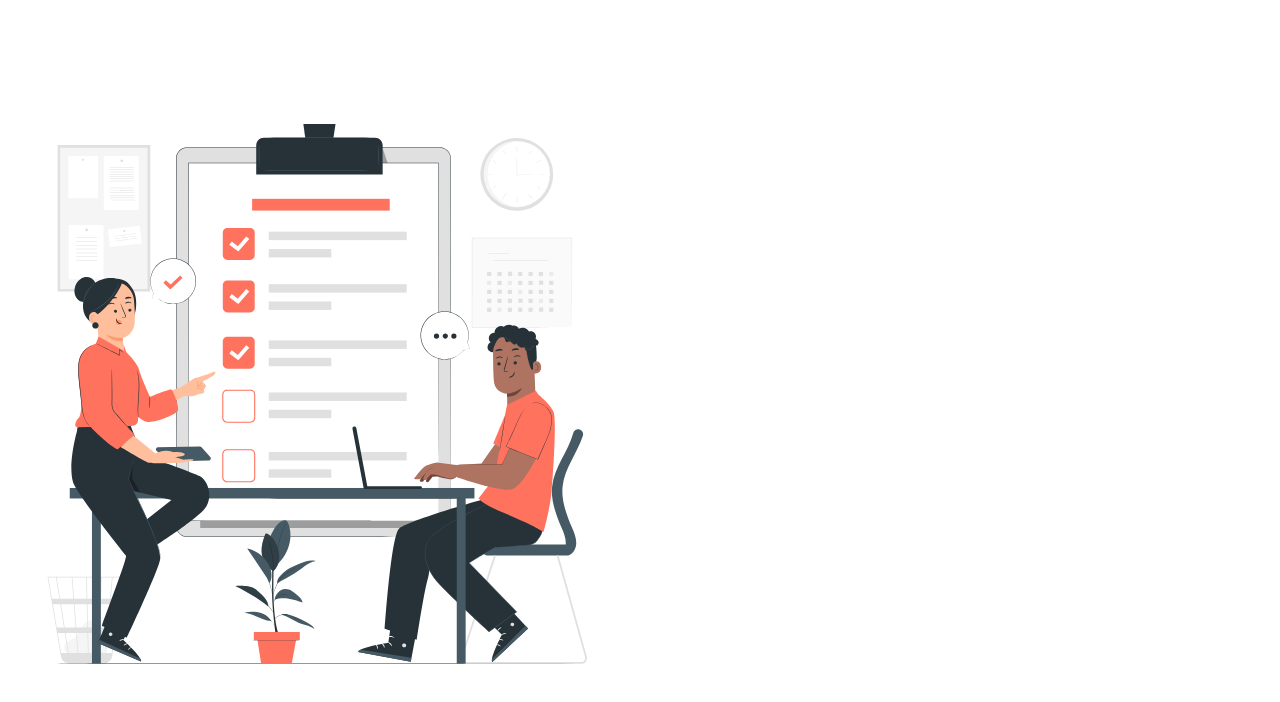
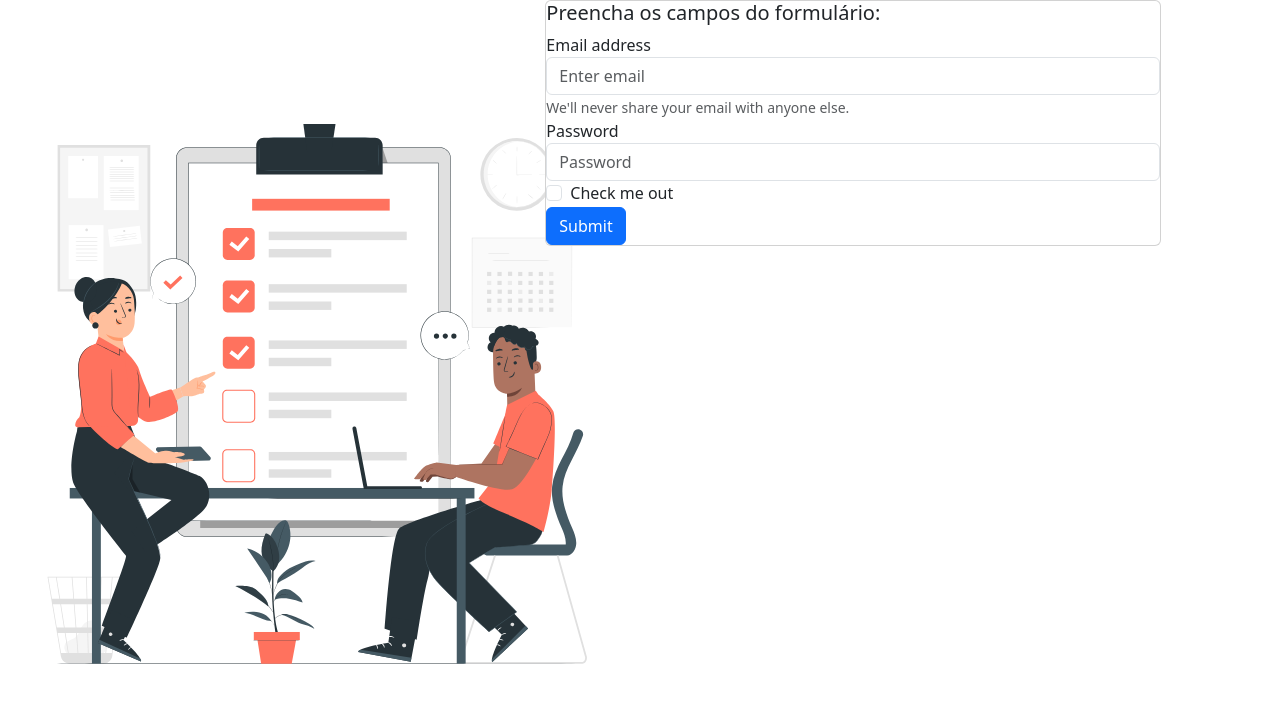
Before and after one commit to bertiGrazi/list_angular, an Angular app in the folder case_angular/: page /additem in a window 1280 px wide. Shown: the top 702 px of the page. Built offline with nearby package versions, Linux system fonts and the light colour scheme.

Commit message:
add mock bootstrap form

```diff
--- a/case_angular/src/app/components/add-item/add-item.component.html
+++ b/case_angular/src/app/components/add-item/add-item.component.html
@@ -1,9 +1,33 @@
+<!-- image section -->
 <div class="class container-fluid">
   <div class="class row">
     <div class="clsss col-sm-5">
       <div class="class image">
         <img src="../../../assets/svg/list_image.svg" class="img-fluid">
-
+      </div>
+    </div>
+    <!-- form section -->
+    <div class="class col-md-6">
+      <div class="class card">
+        <h5>Preencha os campos do formulário:</h5>
+        <div class="class row">
+          <form>
+            <div class="form-group">
+              <label for="exampleInputEmail1">Email address</label>
+              <input type="email" class="form-control" id="exampleInputEmail1" aria-describedby="emailHelp" placeholder="Enter email">
+              <small id="emailHelp" class="form-text text-muted">We'll never share your email with anyone else.</small>
+            </div>
+            <div class="form-group">
+              <label for="exampleInputPassword1">Password</label>
+              <input type="password" class="form-control" id="exampleInputPassword1" placeholder="Password">
+            </div>
+            <div class="form-check">
+              <input type="checkbox" class="form-check-input" id="exampleCheck1">
+              <label class="form-check-label" for="exampleCheck1">Check me out</label>
+            </div>
+            <button type="submit" class="btn btn-primary">Submit</button>
+          </form>
+        </div>
       </div>
     </div>
   </div>
```
